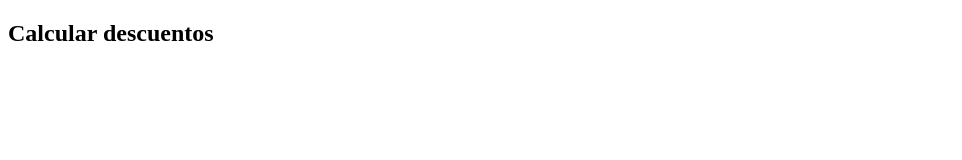
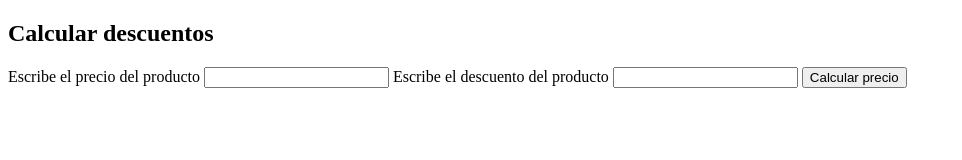
Before and after one commit to ElioPantoja/ShapesCalc, a plain HTML site: page descuentos.html in a window 1280 px wide. Shown: the whole page, without its empty margins (0-962 px from the left). Drawn offline with Linux system fonts and the light colour scheme.

Commit message:
terminada la calc de descuentos

```diff
--- a/descuentos.html
+++ b/descuentos.html
@@ -9,7 +9,16 @@
 <body>
     <h2>Calcular descuentos</h2>
     <section>
+        <form>
+            <label for="InputPrice">Escribe el precio del producto</label>
+            <input id="InputPrice" type="number">
 
+            <label for="InputDiscount">Escribe el descuento del producto</label>
+            <input id="InputDiscount" type="number">
+            <button type="button" onclick="priceDiscount()" >Calcular precio</button>
+
+            <p id="ResultP"></p>
+        </form>
     </section>
 <script src="./descuentos.js"></script>
 </body>
--- a/descuentos.js
+++ b/descuentos.js
@@ -1,8 +1,22 @@
-const precioOriginal = 100;
-const descuento = 15;
+/* const precioOriginal = 100;
+const descuento = 15; */
+
 
 function calcPrecioConDescuento(precio, descuento){
     const porcentajePrecioConDescuento = 100 - descuento;
     const precioConDescuento = (precio*porcentajePrecioConDescuento)/100;
-return precioConDescuento;
+    return precioConDescuento;
 }
+
+function priceDiscount(){
+    const inputPrice = document.getElementById("InputPrice");
+    const priceValue = inputPrice.value;
+
+    const inputDiscount = document.getElementById("InputDiscount");
+    const discountValue = inputDiscount.value;
+
+    const precioConDescuento = calcPrecioConDescuento(priceValue,discountValue)
+    const resultP = document.getElementById("ResultP");
+    resultP.innerText = "El precio final es: $" + precioConDescuento
+
+}
```
